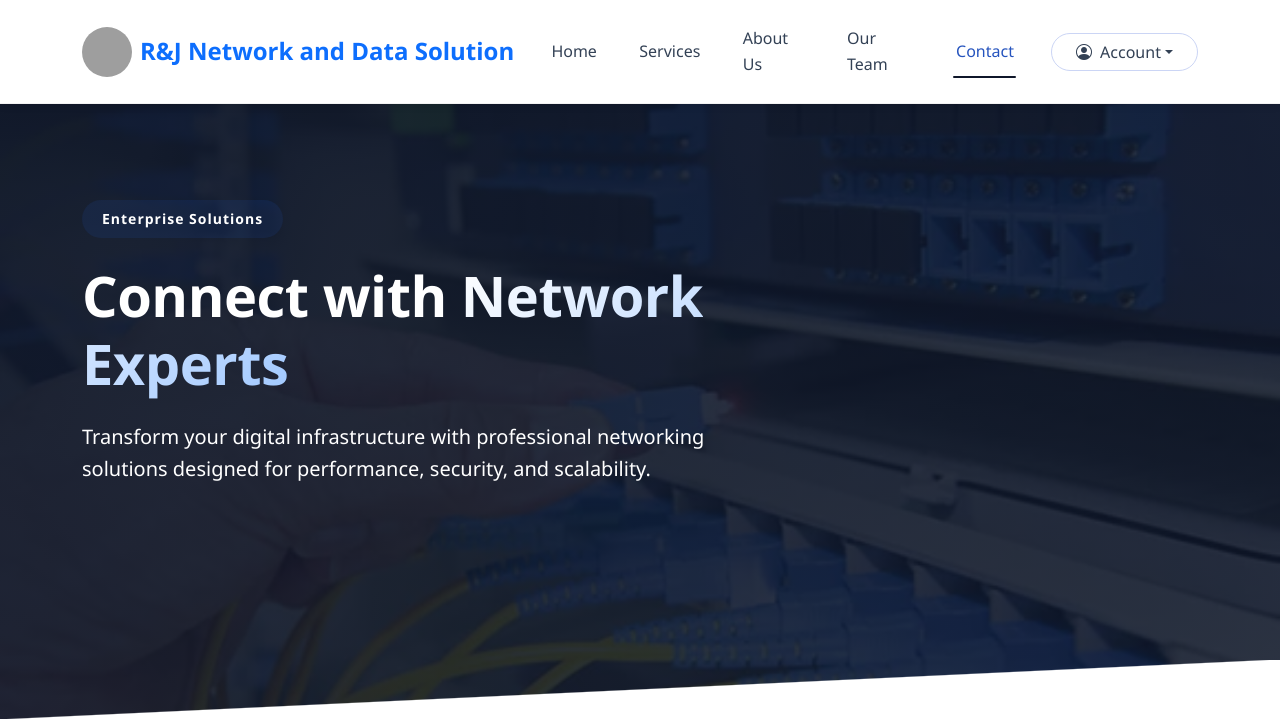
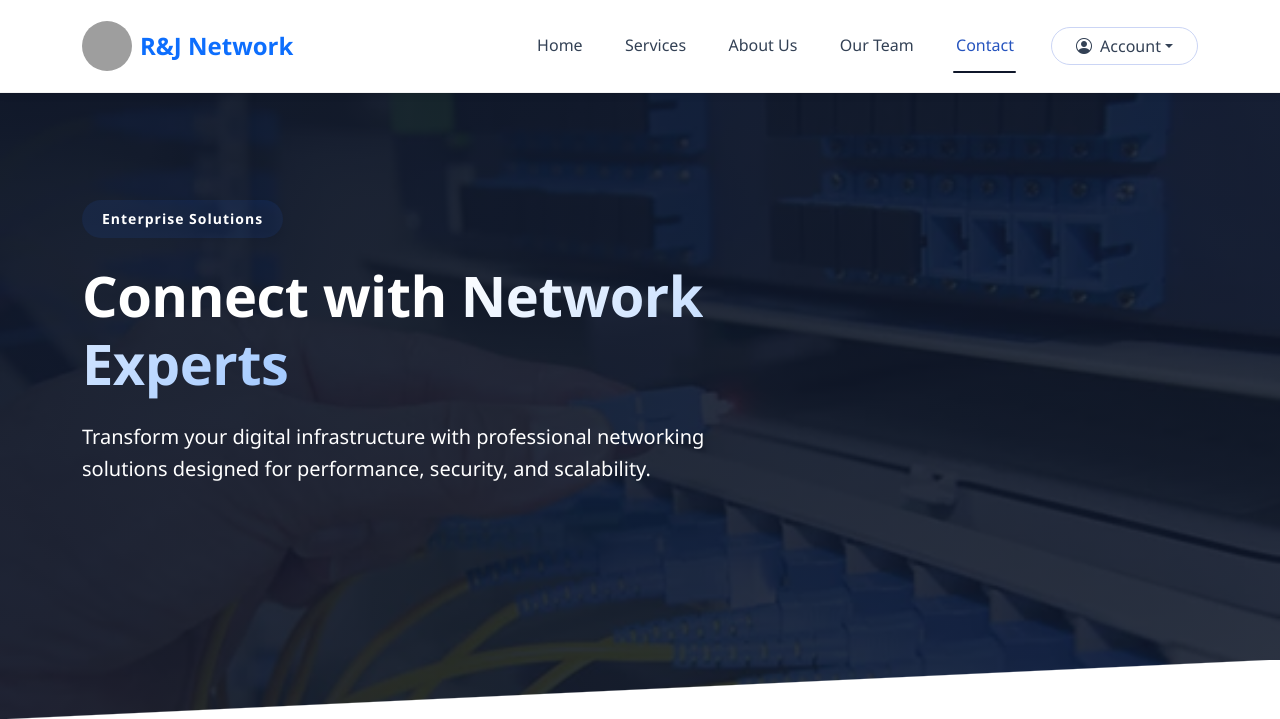
Before and after one commit to KHUYAB/R-J-Network-and-Data-Solution-CFCST-OJT-Trainee, a Flask app: page /contact in a window 1280 px wide. Shown: the top 719 px of the page. Run offline with Flask 3, Linux system fonts and the light colour scheme; some libraries are stand-ins or nearby versions; grey boxes are pictures that could not be loaded.

Commit message:
Update base.html

```diff
--- a/templates/base.html
+++ b/templates/base.html
@@ -25,7 +25,7 @@
                 height="50"
                 width="50"
                 class="me-2 rounded-circle">
-                <span class="brand-name fs-4 fw-bold text-primary">R&J Network and Data Solution</span>
+                <span class="brand-name fs-4 fw-bold text-primary">R&J Network</span>
              </a>
 
             <button class="navbar-toggler border-0" type="button" data-bs-toggle="collapse" data-bs-target="#navbarNav">
```
